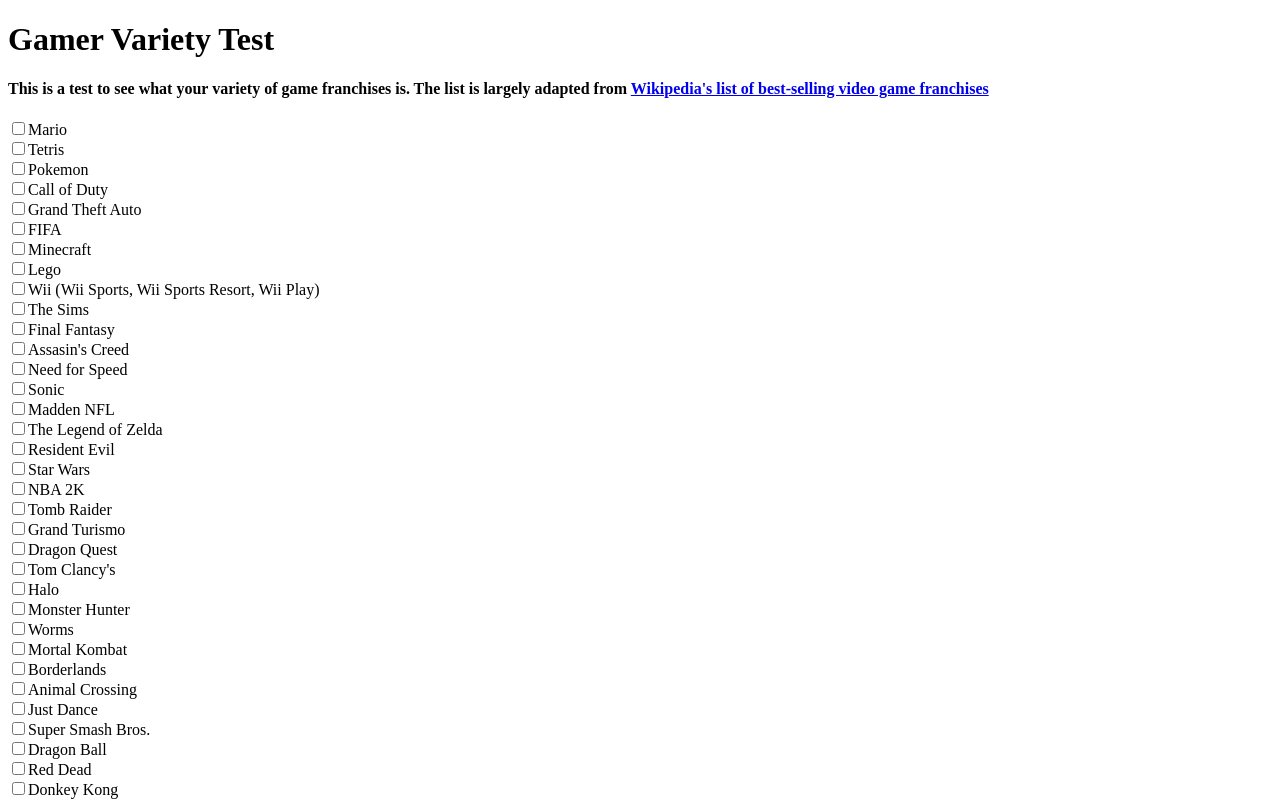
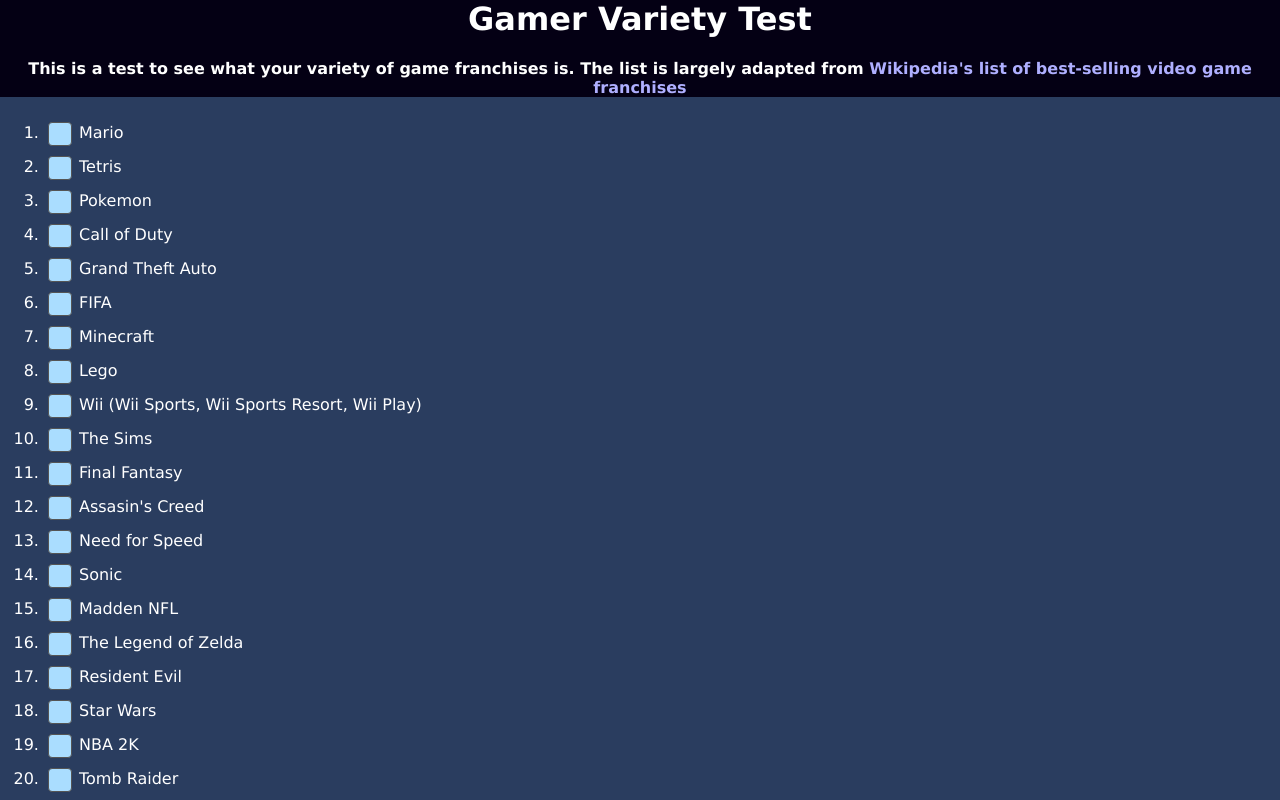
Before and after one commit to BrianLeblanc98/gamer-variety-test, a Nuxt app: page / in a window 1280 px wide. Shown: the top 800 px of the page. Built offline with nearby package versions, Linux system fonts and the light colour scheme.

Commit message:
Add some color

```diff
--- a/app.vue
+++ b/app.vue
@@ -1,9 +1,49 @@
 <template>
-<div>
+<div class='body'>
     <TopBar/>
     <NuxtPage/>
 </div>
 </template>
 
 <style lang='scss'>
+html {
+    background: #2a3d5f;
+    color: #FFF;
+}
+
+body {
+    margin: 0px;
+}
+
+.body {
+    font-family: 'Lucida Sans', 'Lucida Sans Regular', 'Lucida Grande', 'Lucida Sans Unicode', Geneva, Verdana, sans-serif;
+}
+
+input[type='checkbox'] {
+    -moz-appearance: none;
+    -webkit-appearance: none;
+    appearance: none;
+    vertical-align: middle;
+    outline: none;
+    font-size: inherit;
+    cursor: pointer;
+    width: 1.5em;
+    height: 1.5em;
+    background: #adf;
+    border-radius: 0.25em;
+    border: 0.05em solid #555;
+    position: relative;
+}
+
+input[type='checkbox']:checked {
+    background: rgb(101, 90, 255);
+}
+
+input[type='checkbox']:checked:after {
+    content: "✔";
+    position: absolute;
+    font-size: 100%;
+    left: 0.325em;
+    top: -0.0em;
+}
 </style>
--- a/components/TopBar.vue
+++ b/components/TopBar.vue
@@ -14,4 +14,33 @@
 </script>
 
 <style lang='scss' scoped>
+$linkColor: #AFAFFF;
+.body {
+    text-align: center;
+    background: rgb(4, 0, 20);
+}
+
+h1 {
+    margin-top: 0px;
+}
+
+a:link {
+    text-decoration: none;
+    color: $linkColor;
+}
+
+a:visited {
+    text-decoration: none;
+    color: $linkColor;
+}
+
+a:hover {
+    text-decoration: underline;
+    color: $linkColor;
+}
+
+a:active {
+    text-decoration: underline;
+    color: $linkColor;
+}
 </style>
--- a/pages/index.vue
+++ b/pages/index.vue
@@ -1,12 +1,12 @@
 <template>
 <div class='body'>
     <div>
-        <span v-for='game in games'>
-            <input type='checkbox' :id='game.name' :value='game' v-model='selectedGames'>
-            <label>{{ game.name }}</label>
-            <br>
-        </span>
-        <br>
+        <ol class='game-list'>
+            <li v-for='game in games'>
+                <input type='checkbox' :id='game.name' :value='game' v-model='selectedGames'>
+                <label>{{ game.name }}</label>
+            </li>
+        </ol>
         <button @click='submitForm'>Submit</button>
     </div>
 </div>
@@ -43,4 +43,12 @@
 </script>
 
 <style lang='scss' scoped>
+.game-list {
+    li {
+        margin: 4px;
+        label {
+            margin: 4px;
+        }
+    }
+}
 </style>
--- a/pages/result/[encodedString].vue
+++ b/pages/result/[encodedString].vue
@@ -6,12 +6,12 @@
     <div v-if='isValid'>
         <h2>RESULT: {{ selectedGames.length }}/100</h2>
         <button @click='share'>Share</button>
-        <br><br>
-        <span v-for='game in games'>
-            <input type='checkbox' :id='game.name' :value='game' v-model='selectedGames' disabled>
-            <label>{{ game.name }}</label>
-            <br>
-        </span>
+        <ol class='game-list'>
+            <li v-for='game in games'>
+                <input type='checkbox' :id='game.name' :value='game' v-model='selectedGames' disabled>
+                <label>{{ game.name }}</label>
+            </li>
+        </ol>
     </div>
 </div>
 </template>
@@ -43,6 +43,7 @@
         };
     },
     mounted() {
+        window.scrollTo(0, 0)
         this.decodedNumber = DECODE(this.encodedString);
         if (this.decodedNumber > MAX_ID || this.decodedNumber < 0) {
             this.isValid = false;
@@ -68,4 +69,12 @@
 </script>
 
 <style lang='scss' scoped>
+.game-list {
+    li {
+        margin: 4px;
+        label {
+            margin: 4px;
+        }
+    }
+}
 </style>
```
